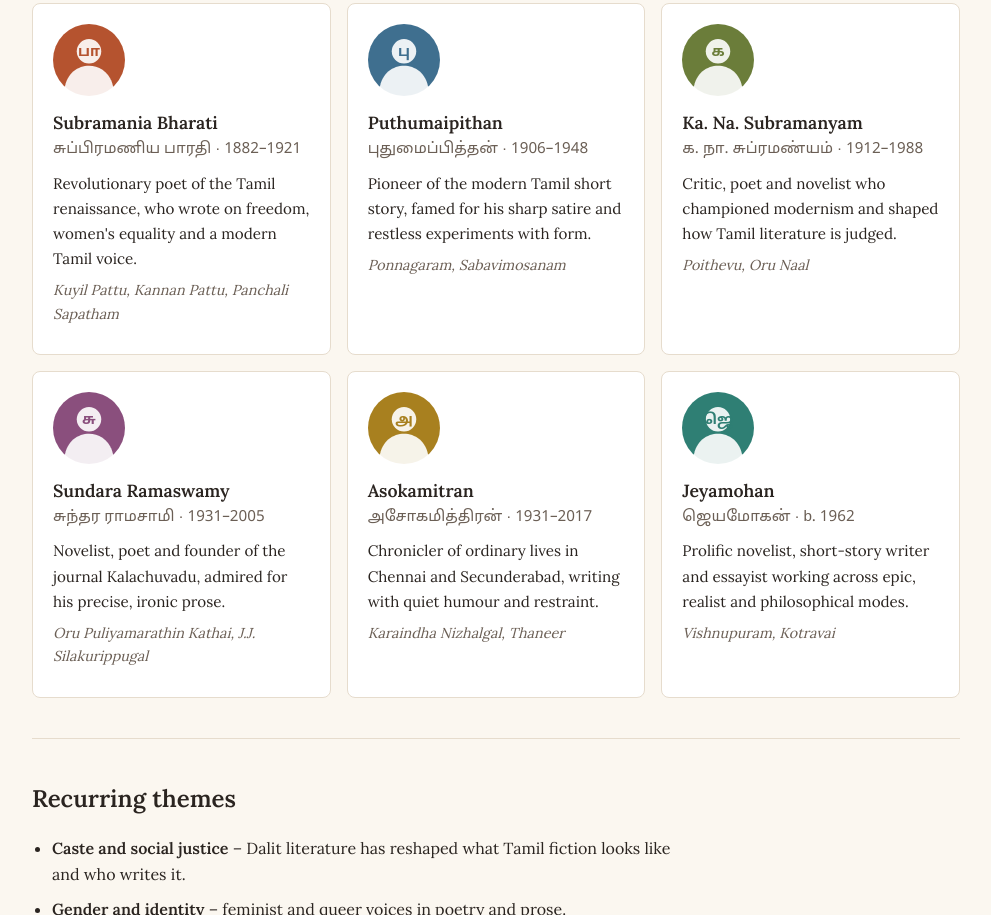
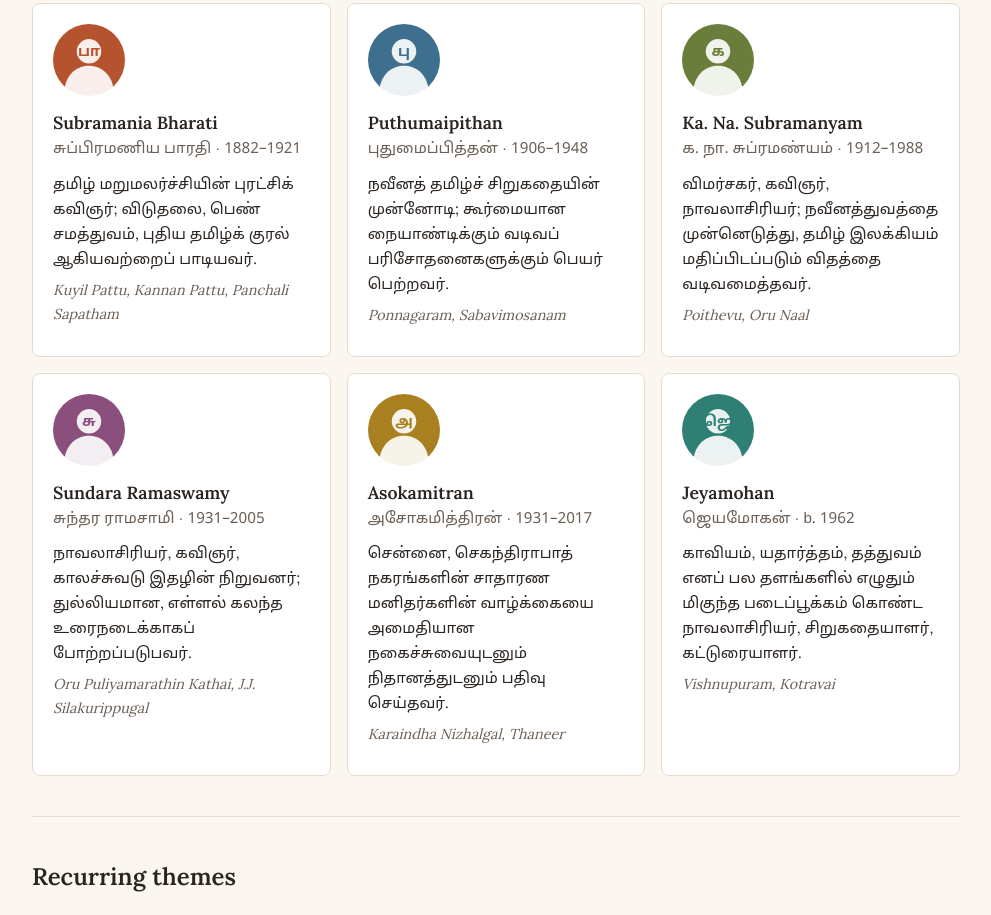
Before and after one commit to livingtamilca/livingtamilcalifornia, a plain HTML site: page index.html in a window 1280 px wide. Shown: the part 599-1514 px from the top of the page, without its empty margins (144-1135 px from the left). Drawn offline with Linux system fonts and the light colour scheme.

Commit message:
Basic page

```diff
--- a/index.html
+++ b/index.html
@@ -106,7 +106,7 @@
             </svg>
             <h3>Subramania Bharati</h3>
             <p class="ta" lang="ta">சுப்பிரமணிய பாரதி · 1882–1921</p>
-            <p>Revolutionary poet of the Tamil renaissance, who wrote on freedom, women's equality and a modern Tamil voice.</p>
+            <p lang="ta">தமிழ் மறுமலர்ச்சியின் புரட்சிக் கவிஞர்; விடுதலை, பெண் சமத்துவம், புதிய தமிழ்க் குரல் ஆகியவற்றைப் பாடியவர்.</p>
             <p class="works">Kuyil Pattu, Kannan Pattu, Panchali Sapatham</p>
           </article>
           <article class="card">
@@ -118,7 +118,7 @@
             </svg>
             <h3>Puthumaipithan</h3>
             <p class="ta" lang="ta">புதுமைப்பித்தன் · 1906–1948</p>
-            <p>Pioneer of the modern Tamil short story, famed for his sharp satire and restless experiments with form.</p>
+            <p lang="ta">நவீனத் தமிழ்ச் சிறுகதையின் முன்னோடி; கூர்மையான நையாண்டிக்கும் வடிவப் பரிசோதனைகளுக்கும் பெயர் பெற்றவர்.</p>
             <p class="works">Ponnagaram, Sabavimosanam</p>
           </article>
           <article class="card">
@@ -130,7 +130,7 @@
             </svg>
             <h3>Ka. Na. Subramanyam</h3>
             <p class="ta" lang="ta">க. நா. சுப்ரமண்யம் · 1912–1988</p>
-            <p>Critic, poet and novelist who championed modernism and shaped how Tamil literature is judged.</p>
+            <p lang="ta">விமர்சகர், கவிஞர், நாவலாசிரியர்; நவீனத்துவத்தை முன்னெடுத்து, தமிழ் இலக்கியம் மதிப்பிடப்படும் விதத்தை வடிவமைத்தவர்.</p>
             <p class="works">Poithevu, Oru Naal</p>
           </article>
           <article class="card">
@@ -142,7 +142,7 @@
             </svg>
             <h3>Sundara Ramaswamy</h3>
             <p class="ta" lang="ta">சுந்தர ராமசாமி · 1931–2005</p>
-            <p>Novelist, poet and founder of the journal Kalachuvadu, admired for his precise, ironic prose.</p>
+            <p lang="ta">நாவலாசிரியர், கவிஞர், காலச்சுவடு இதழின் நிறுவனர்; துல்லியமான, எள்ளல் கலந்த உரைநடைக்காகப் போற்றப்படுபவர்.</p>
             <p class="works">Oru Puliyamarathin Kathai, J.J. Silakurippugal</p>
           </article>
           <article class="card">
@@ -154,7 +154,7 @@
             </svg>
             <h3>Asokamitran</h3>
             <p class="ta" lang="ta">அசோகமித்திரன் · 1931–2017</p>
-            <p>Chronicler of ordinary lives in Chennai and Secunderabad, writing with quiet humour and restraint.</p>
+            <p lang="ta">சென்னை, செகந்திராபாத் நகரங்களின் சாதாரண மனிதர்களின் வாழ்க்கையை அமைதியான நகைச்சுவையுடனும் நிதானத்துடனும் பதிவு செய்தவர்.</p>
             <p class="works">Karaindha Nizhalgal, Thaneer</p>
           </article>
           <article class="card">
@@ -166,7 +166,7 @@
             </svg>
             <h3>Jeyamohan</h3>
             <p class="ta" lang="ta">ஜெயமோகன் · b. 1962</p>
-            <p>Prolific novelist, short-story writer and essayist working across epic, realist and philosophical modes.</p>
+            <p lang="ta">காவியம், யதார்த்தம், தத்துவம் எனப் பல தளங்களில் எழுதும் மிகுந்த படைப்பூக்கம் கொண்ட நாவலாசிரியர், சிறுகதையாளர், கட்டுரையாளர்.</p>
             <p class="works">Vishnupuram, Kotravai</p>
           </article>
         </div>
```
